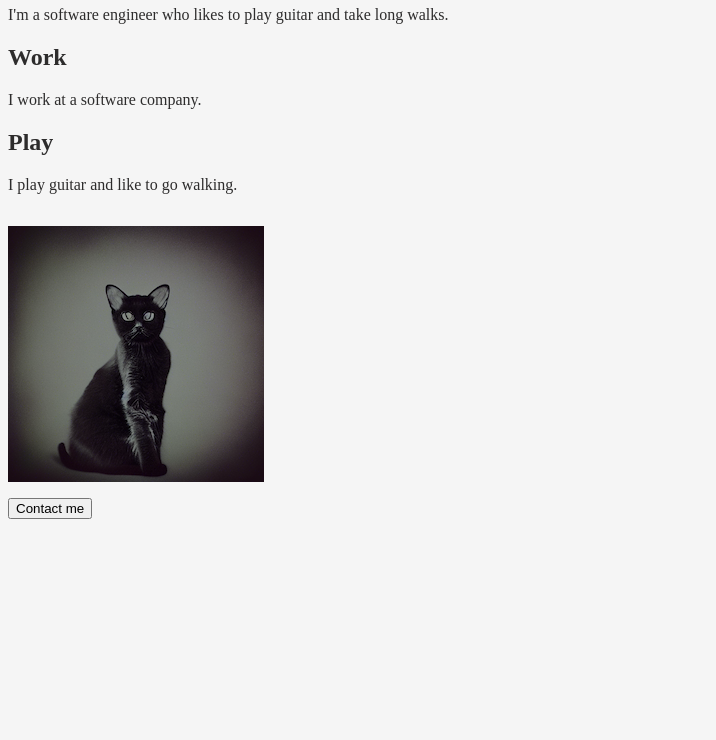
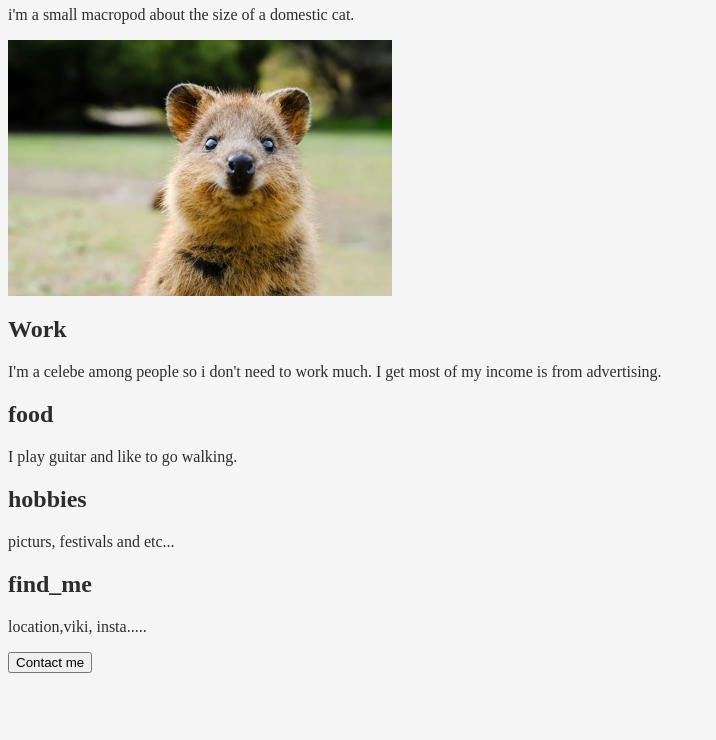
Before and after one commit to nadavf95/DPJ, a website: page index.html in a window 1280 px wide. Shown: the part 60-800 px from the top of the page, without its empty margins (0-716 px from the left). Drawn offline with Linux system fonts and the light colour scheme.

Commit message:
changing profile index.html from cat to quokka. adding new pic of quokka

```diff
--- a/index.html
+++ b/index.html
@@ -10,25 +10,37 @@
   <div id="container">
     <div id="main">
       <div class="intro">
-        <h1>Hi! Welcome to my profile</h1>
+        <h1>Hi!! beautiful people Welcome to my profile</h1>
         <p>
-          I'm a software engineer who likes to play guitar and take long walks.
+          i'm a small macropod about the size of a domestic cat.
         </p>
+      <div id="quokka">
+        <img src="quokka_pic_min.png" alt="Black metal cat" />
+      </div>
       </div>
       <div id="work">
         <h2>Work</h2>
         <p>
-          I work at a software company.
+          I'm a celebe among people so i don't need to work much.  I get most of my income is from advertising.
         </p>
       </div>
-      <div id="play">
-        <h2>Play</h2>
+      <div id="food">
+        <h2>food</h2>
         <p>
           I play guitar and like to go walking.
         </p>
       </div>
-      <div id="cat">
-        <img src="cat.png" alt="Black metal cat" />
+      <div id="hobbies">
+        <h2>hobbies</h2>
+        <p>
+          picturs, festivals and etc...
+        </p>
+      </div>
+      <div id="find_me">
+        <h2>find_me</h2>
+        <p>
+          location,viki, insta.....
+        </p>
       </div>
       <div id="contact">
         <button>Contact me</button>
```
Also changed, not shown: quokka_pic.png (added), quokka_pic_min.png (added), 1 other file.
